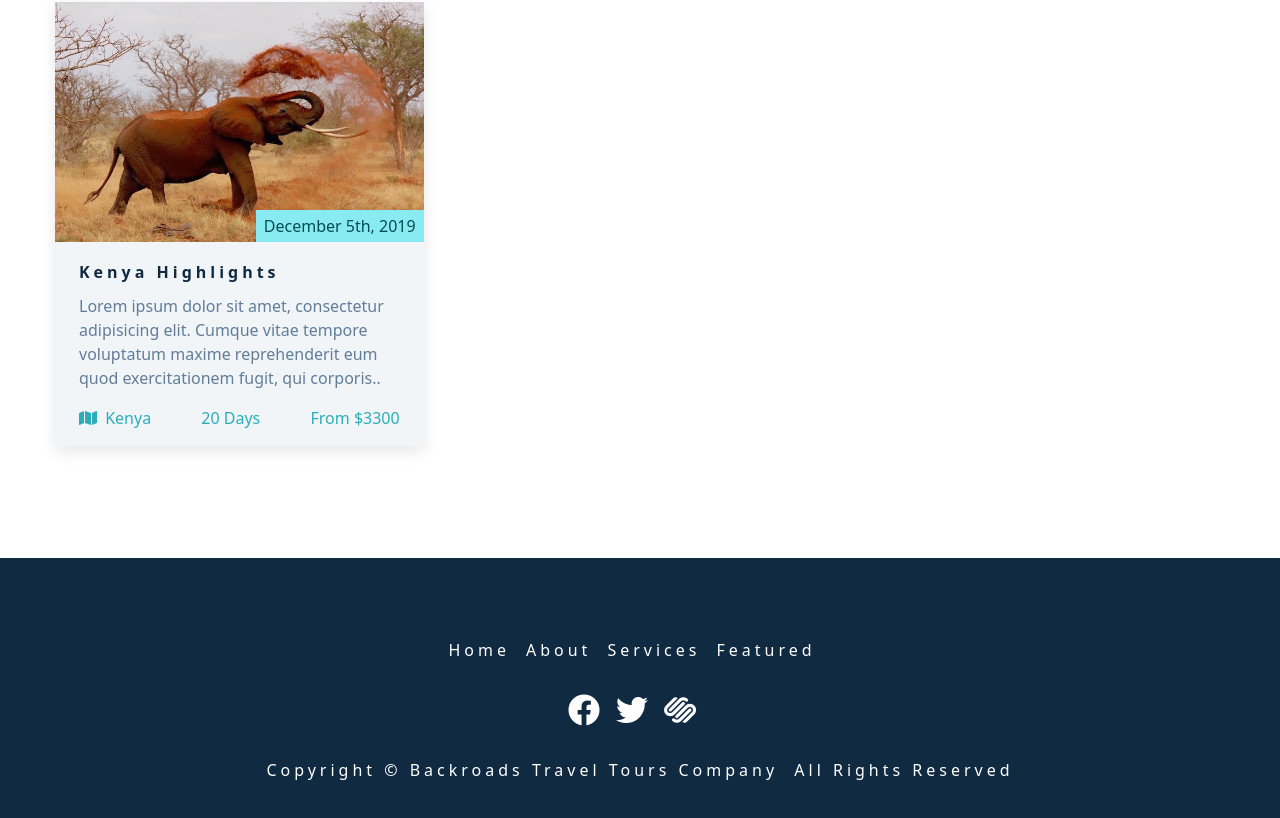
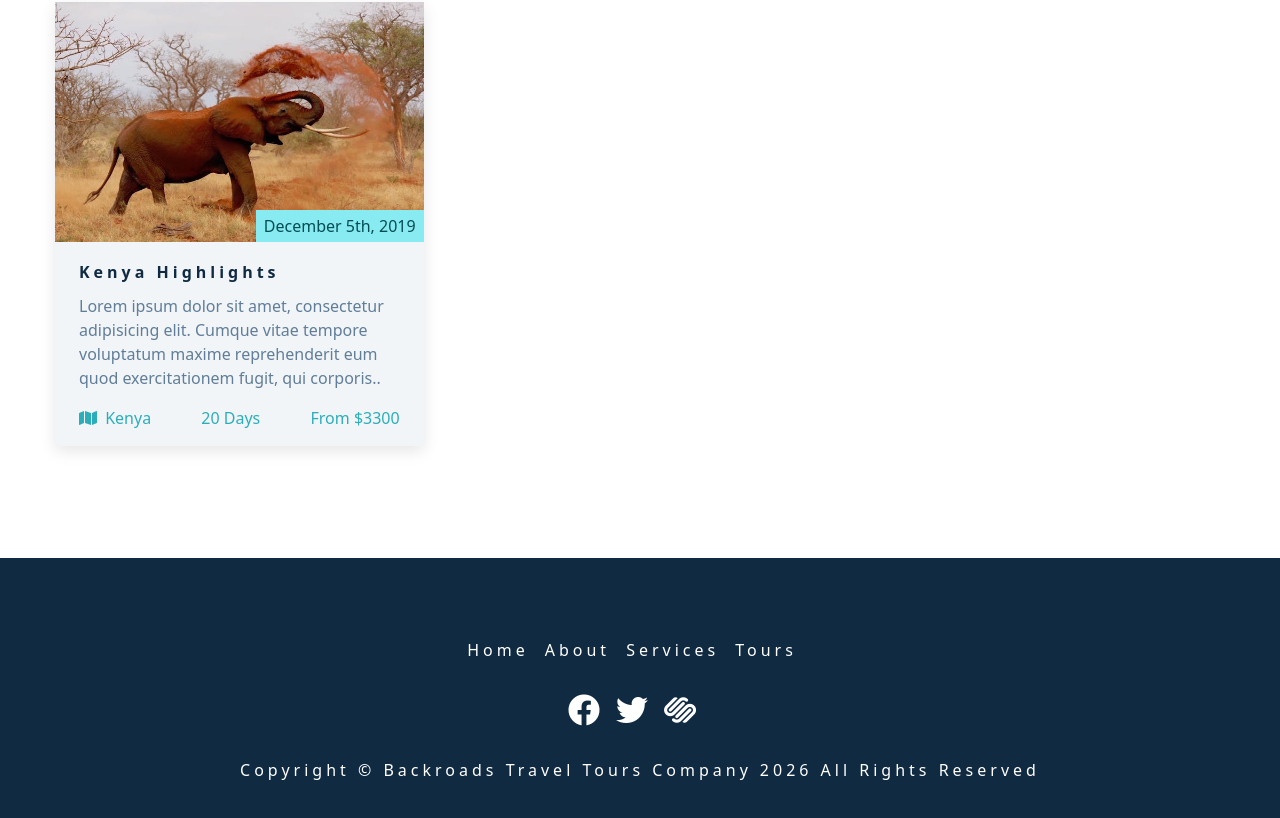
Before and after one commit to CaelanRT/react-course, a React (Create React App) app in the folder react-course-v3-main/02-backroads-project/backroads-app/: page / in a window 1280 px wide. Shown: the part 2561-3379 px from the top of the page. Built offline with nearby package versions, Linux system fonts and the light colour scheme.

Commit message:
skipped a couple of videos, moving on to CI/CD

```diff
--- a/react-course-v3-main/02-backroads-project/backroads-app/src/components/About.js
+++ b/react-course-v3-main/02-backroads-project/backroads-app/src/components/About.js
@@ -22,7 +22,7 @@ const About = () => {
             quisquam harum nam cumque temporibus explicabo dolorum sapiente odio
             unde dolor?
           </p>
-          <a href="#" className="btn">
+          <a href="#about" className="btn">
             read more
           </a>
         </article>
--- a/react-course-v3-main/02-backroads-project/backroads-app/src/components/Footer.js
+++ b/react-course-v3-main/02-backroads-project/backroads-app/src/components/Footer.js
@@ -1,60 +1,25 @@
+import { pageLinks, socialLinks } from "../data";
+import PageLinks from "./PageLinks";
+import SocialLinks from "./SocialLinks";
+
 const Footer = () => {
   return (
     <footer className="section footer">
       <ul className="footer-links">
-        <li>
-          <a href="#home" className="footer-link">
-            home
-          </a>
-        </li>
-        <li>
-          <a href="#about" className="footer-link">
-            about
-          </a>
-        </li>
-        <li>
-          <a href="#services" className="footer-link">
-            services
-          </a>
-        </li>
-        <li>
-          <a href="#featured" className="footer-link">
-            featured
-          </a>
-        </li>
+        {pageLinks.map((link) => {
+          const { href, text } = link;
+          return <PageLinks href={href} text={text} />;
+        })}
       </ul>
       <ul className="footer-icons">
-        <li>
-          <a
-            href="https://www.twitter.com"
-            target="_blank"
-            className="footer-icon"
-          >
-            <i className="fab fa-facebook"></i>
-          </a>
-        </li>
-        <li>
-          <a
-            href="https://www.twitter.com"
-            target="_blank"
-            className="footer-icon"
-          >
-            <i className="fab fa-twitter"></i>
-          </a>
-        </li>
-        <li>
-          <a
-            href="https://www.twitter.com"
-            target="_blank"
-            className="footer-icon"
-          >
-            <i className="fab fa-squarespace"></i>
-          </a>
-        </li>
+        {socialLinks.map((link) => {
+          const { href, className } = link;
+          return <SocialLinks href={href} className={className} />;
+        })}
       </ul>
       <p className="copyright">
         copyright &copy; Backroads travel tours company
-        <span id="date"></span> all rights reserved
+        <span id="date">{new Date().getFullYear()}</span> all rights reserved
       </p>
     </footer>
   );
--- /dev/null
+++ b/react-course-v3-main/02-backroads-project/backroads-app/src/components/PageLinks.js
@@ -0,0 +1,11 @@
+const PageLinks = (props) => {
+  const { href, text } = props;
+  return (
+    <li>
+      <a href={href} className="footer-link">
+        {text}
+      </a>
+    </li>
+  );
+};
+export default PageLinks;
--- /dev/null
+++ b/react-course-v3-main/02-backroads-project/backroads-app/src/components/SocialLinks.js
@@ -0,0 +1,11 @@
+const SocialLinks = (props) => {
+  const { href, className } = props;
+  return (
+    <li>
+      <a href={href} target="_blank" rel="noreferrer" className="footer-icon">
+        <i className={className}></i>
+      </a>
+    </li>
+  );
+};
+export default SocialLinks;
```
